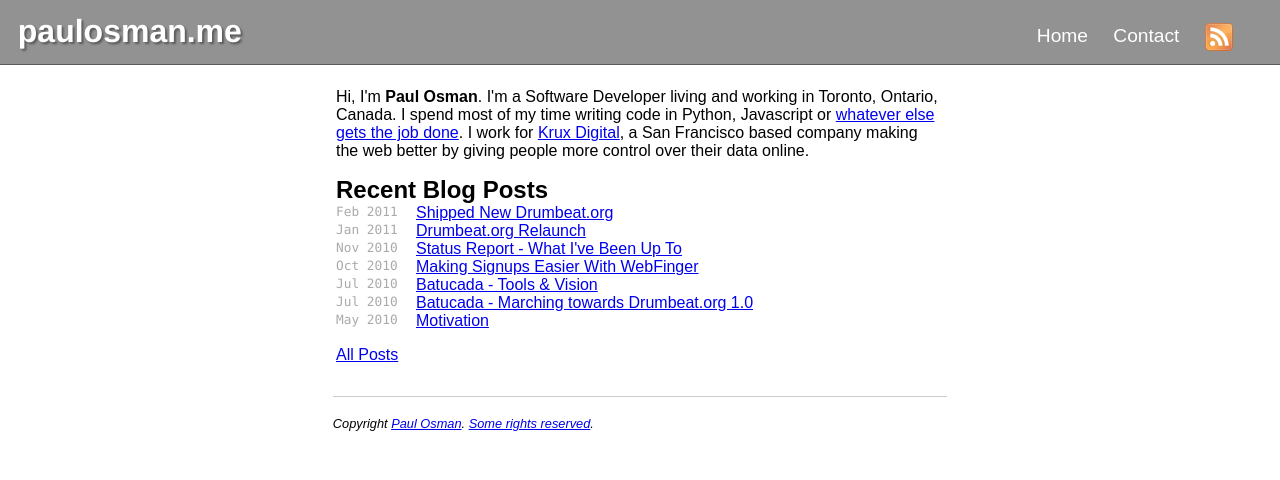
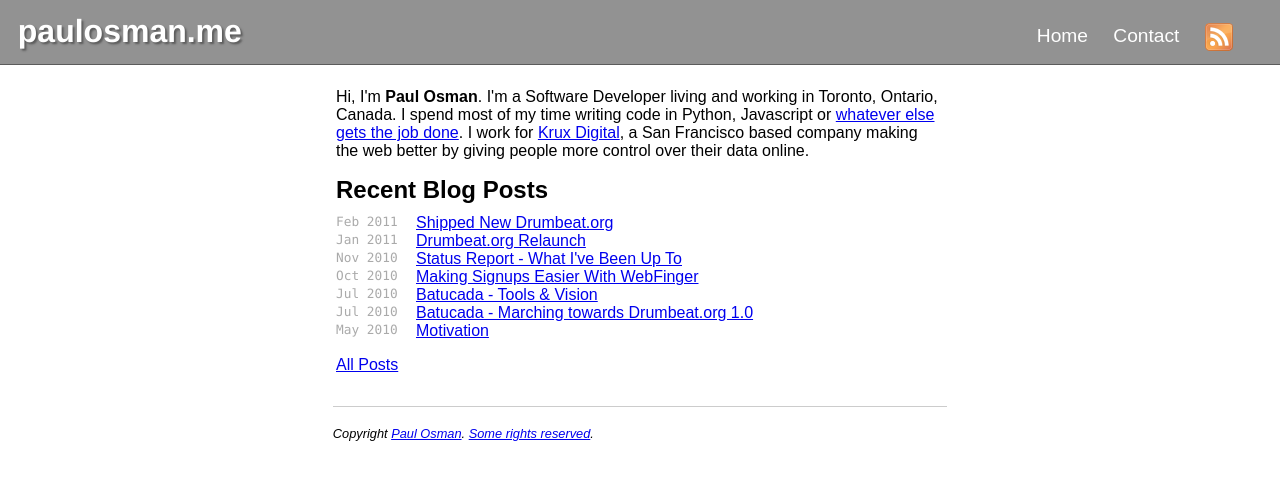
Before and after one commit to paulosman/paulosman.github.io, a Jekyll site: the page built from index.html, in a window 1280 px wide. Shown: the top 480 px of the page. Built offline with Jekyll 4.4.1, drawn with Linux system fonts in a browser that asks for light colours; Markdown is read by kramdown in place of the engine named in the settings.

Commit message:
Add some padding to the recent post list

```diff
--- a/css/styles.css
+++ b/css/styles.css
@@ -98,7 +98,7 @@ article#post #post-title {
 ul.posts {
     list-style-type: none;
     margin: 0;
-    padding: 0;
+    padding: 10px 0 0 0;
 }
 
 ul.posts li {
```
